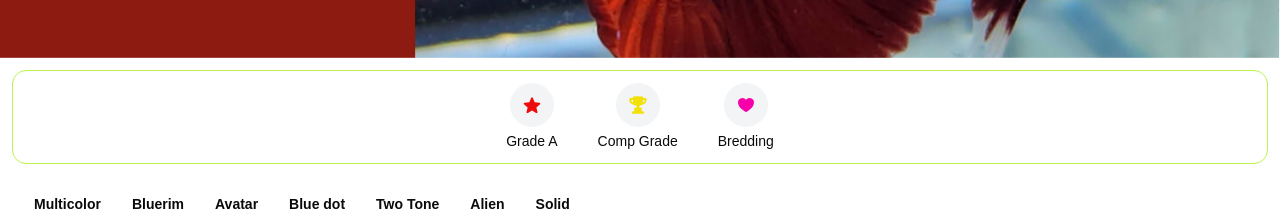
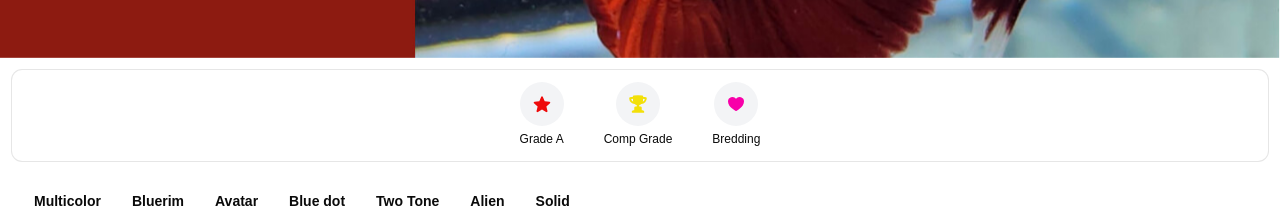
Before and after one commit to burhanudinrabbani666/betta-wava-web, a React (Vite) app: page / in a window 1280 px wide. Shown: the part 452-666 px from the top of the page. Built offline with nearby package versions, Linux system fonts and the light colour scheme; no server answers.

Commit message:
feat: displaying products

```diff
--- a/src/components/ui/app-layout.tsx
+++ b/src/components/ui/app-layout.tsx
@@ -4,9 +4,9 @@ import Header from "./header";
 
 function AppLayout() {
   return (
-    <div className="flex h-screen flex-col justify-between">
+    <div className="flex max-h-screen flex-col justify-between">
       <Header />
-      <main className="flex-1">
+      <main className="flex-1 overflow-scroll">
         <Outlet />
       </main>
       <Nav />
--- a/src/components/ui/variantNav.tsx
+++ b/src/components/ui/variantNav.tsx
@@ -2,10 +2,12 @@ import { Link } from "react-router";
 import { Star20SolidIcon } from "../icons/heroicons-star-20-solid";
 import { Trophy16SolidIcon } from "../icons/heroicons-trophy-16-solid";
 import { Heart20SolidIcon } from "../icons/heroicons-heart-20-solid";
+import { Card } from "./card";
 
 function VariantNav() {
   return (
-    <div className="m-3 flex items-center justify-center gap-10 rounded-xl border border-lime-300 py-3">
+    <Card size="sm" className="m-3">
+      <div className="flex items-center justify-center gap-10">
         <Link to={"#"} className="flex flex-col items-center gap-1">
           <div className="rounded-full bg-gray-100 p-3">
             <Star20SolidIcon fill="#EE0B0B" stroke="none" />
@@ -25,6 +27,7 @@ function VariantNav() {
           <span>Bredding</span>
         </Link>
       </div>
+    </Card>
   );
 }
 
--- a/src/features/products/productList.tsx
+++ b/src/features/products/productList.tsx
@@ -1,4 +1,13 @@
+import {
+  Card,
+  CardContent,
+  CardDescription,
+  CardHeader,
+  CardTitle,
+} from "@/components/ui/card";
 import useProducts from "./useProducts";
+import type { Product } from "@/schema";
+import { Link } from "react-router";
 
 function ProductList() {
   const { products, isPending, error } = useProducts();
@@ -6,7 +15,33 @@ function ProductList() {
   if (isPending) return;
   if (error) return;
 
-  return <div></div>;
+  return (
+    <div className="mx-2 grid grid-cols-2 gap-4">
+      {products.map((product: Product) => (
+        <Link to={`/product/${product.slug}`}>
+          <Card className="min-w-48 shadow-lg">
+            <img
+              src={product.thumbnailUrl}
+              alt={product.name}
+              className="h-full w-full"
+            />
+            <CardHeader>
+              <CardTitle>{product.name}</CardTitle>
+              <CardDescription>{product.sku}</CardDescription>
+            </CardHeader>
+            <CardContent>
+              <span>
+                {product.price.toLocaleString("id-ID", {
+                  style: "currency",
+                  currency: "IDR",
+                })}
+              </span>
+            </CardContent>
+          </Card>
+        </Link>
+      ))}
+    </div>
+  );
 }
 
 export default ProductList;
--- /dev/null
+++ b/src/schema.ts
@@ -0,0 +1,22 @@
+type Variant = {
+  id: string;
+  name: string;
+  slug: string;
+  createdAt: string;
+  updatedAt: string;
+};
+
+export type Product = {
+  id: string;
+  name: string;
+  slug: string;
+  price: number;
+  stockLevel: number;
+  sku: string;
+  thumbnailUrl: string;
+  imagesUrls: string[];
+  variantId: string;
+  createdAt: string;
+  updatedAt: string;
+  variant: Variant;
+};
```
Lines whose indentation alone changed are shown as unchanged.
